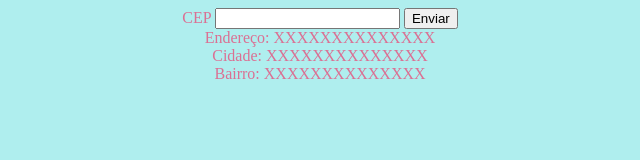
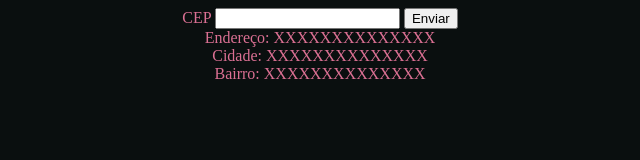
Before and after one commit to GuilhermeTerriaga/LocalizaCep, a plain HTML site: page index.html in a window 1280 px wide. Shown: the whole page, without its empty margins (320-960 px from the left). Drawn offline with Linux system fonts and the light colour scheme.

Commit message:
alterado o fundo da page

```diff
--- a/index.html
+++ b/index.html
@@ -27,7 +27,7 @@
 </body>
 <style>
     body{
-        background-color: paleturquoise;
+        background-color: rgb(10, 15, 15);
     }
     label{
         color: palevioletred;
```
